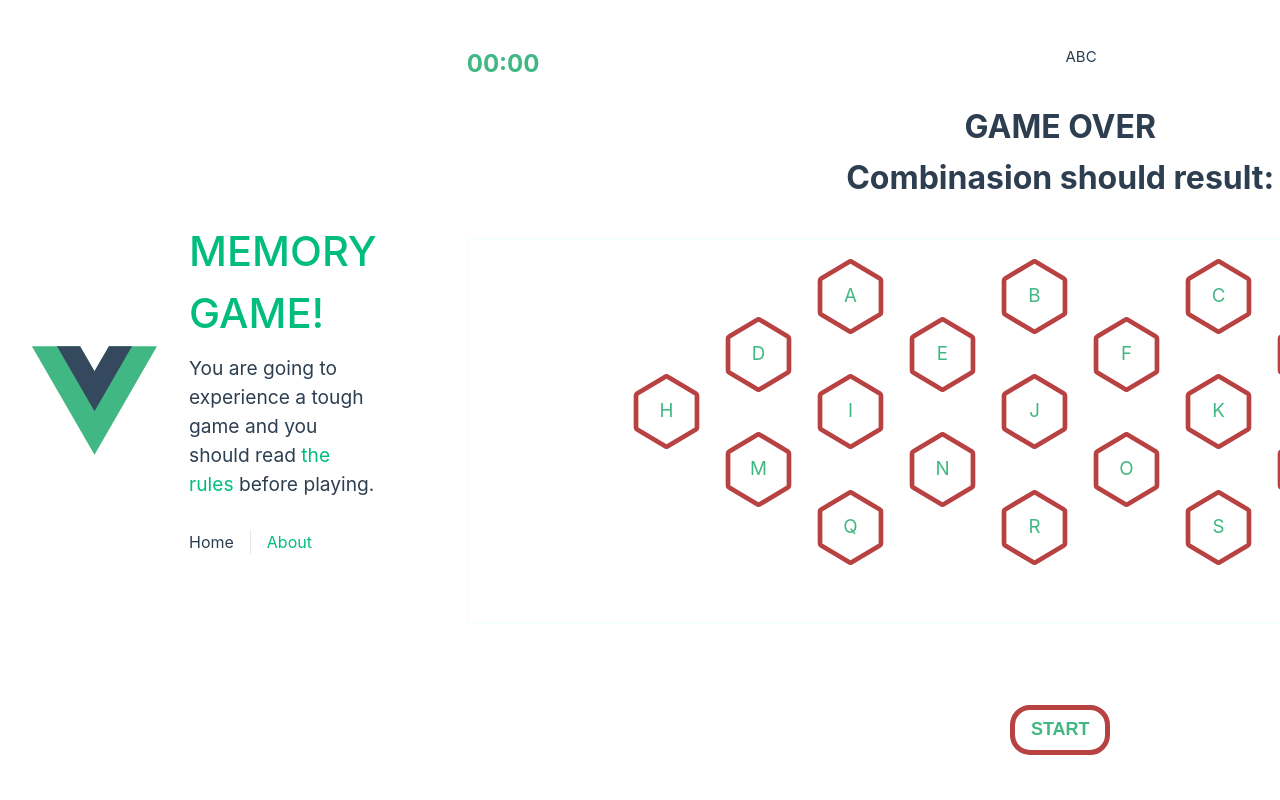
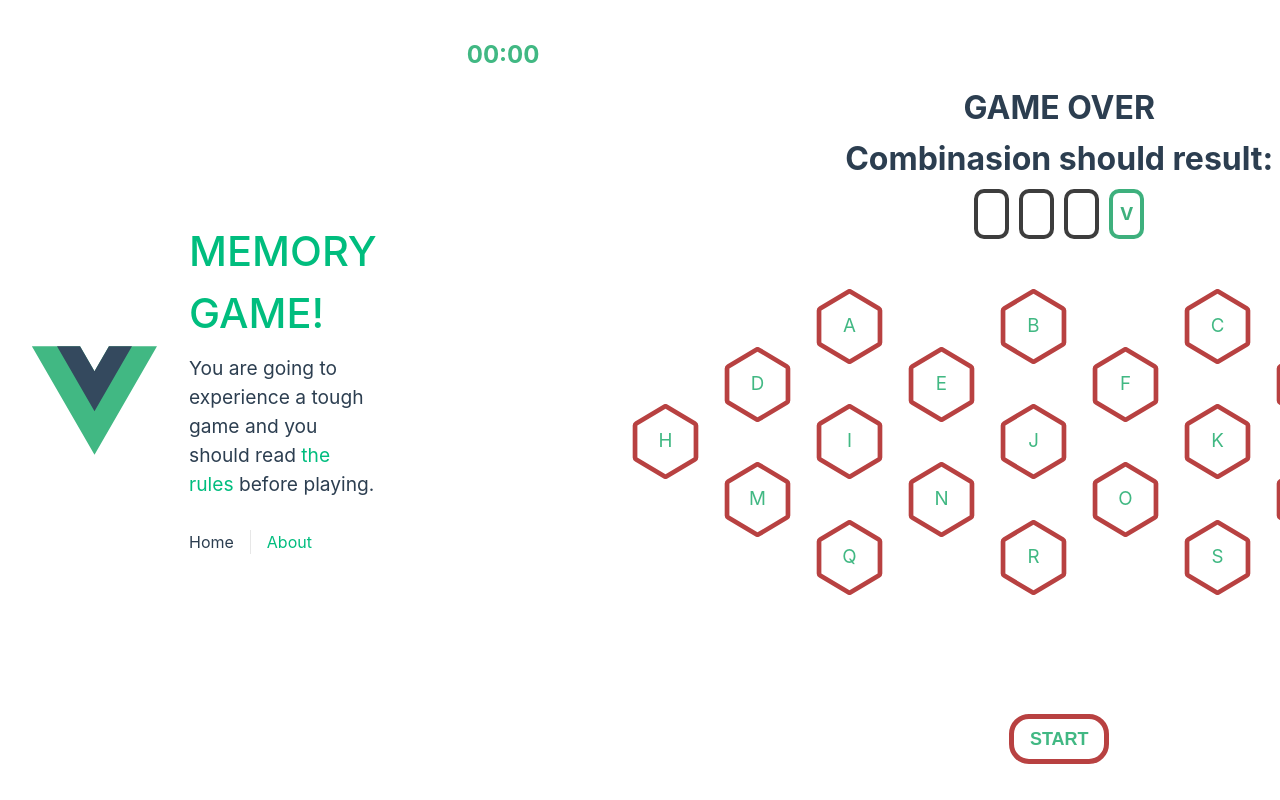
Before and after one commit to Neo-Ryo/memory-game, a Vue app: page / in a window 1280 px wide. Shown: the top 800 px of the page. Built offline with nearby package versions, Linux system fonts and the light colour scheme.

Commit message:
terrible commit with many changes in it

```diff
--- a/src/assets/hive.css
+++ b/src/assets/hive.css
@@ -1,5 +1,4 @@
 .hive-wrapper {
-  border: 1px solid azure;
   display: grid;
   grid-auto-flow: row;
   align-items: center;
@@ -10,13 +9,11 @@
   grid-template-rows: repeat(10, 1fr);
 }
 .one {
-  /* grid-area: one; */
   grid-area: 1 / 12 / 4/ 14;
   align-self: center;
   margin: auto;
 }
 .two {
-  /* grid-area: two; */
   grid-area: 1 / 18 / 4/ 20;
   align-self: center;
   margin: auto;
@@ -25,16 +22,13 @@
   grid-area: 1 / 24/ 4/ 26;
   align-self: center;
   margin: auto;
-  /* grid-area: three; */
 }
 .four {
-  /* grid-area: four; */
   grid-area: 3 / 9 / 5/ 11;
   align-self: center;
   margin: auto;
 }
 .five {
-  /* grid-area: five; */
   grid-area: 3 / 15 / 5/ 17;
   align-self: center;
   margin: auto;
@@ -43,10 +37,8 @@
   margin: auto;
   grid-area: 3 / 21 / 5/ 23;
   align-self: center;
-  /* grid-area: six; */
 }
 .seven {
-  /* grid-area: seven; */
   margin: auto;
   grid-area: 3 / 27 / 5/ 29;
   align-self: center;
@@ -55,16 +47,13 @@
   margin: auto;
   grid-area: 4 / 6 / 7/ 8;
   align-self: center;
-  /* grid-area: eight; */
 }
 .nine {
-  /* grid-area: nine; */
   margin: auto;
   grid-area: 4 / 12 / 7/ 14;
   align-self: center;
 }
 .ten {
-  /* grid-area: ten; */
   margin: auto;
   grid-area: 4 / 18 / 7/ 20;
   align-self: center;
@@ -74,58 +63,49 @@
   margin: auto;
   grid-area: 4 / 24 / 7/ 26;
   align-self: center;
-  /* grid-area: eleven; */
 }
 .twelve {
   grid-area: 4 / 30 / 7/ 32;
   align-self: center;
   margin: auto;
-  /* grid-area: twelve; */
 }
 .thirteen {
   grid-area: 5 / 9 / 9 / 11;
   align-self: center;
   margin: auto;
-  /* grid-area: thirteen; */
 }
 
 .fourteen {
   grid-area: 5 / 15 / 9/ 17;
   align-self: center;
   margin: auto;
-  /* grid-area: fourt; */
 }
 
 .fifteen {
   grid-area: 5 / 21 / 9 / 23;
   align-self: center;
   margin: auto;
-  /* grid-area: fift; */
 }
 
 .sixteen {
   grid-area: 5 / 27 / 9 / 29;
   align-self: center;
   margin: auto;
-  /* grid-area: sixt; */
 }
 
 .seventeen {
   grid-area: 6 / 12 / 11 / 14;
   align-self: center;
   margin: auto;
-  /* grid-area: sevent; */
 }
 
 .eighteen {
-  /* grid-area: eighteen; */
   grid-area: 6 / 18 / 11 / 20;
   align-self: center;
   margin: auto;
 }
 
 .nineteen {
-  /* grid-area: ninet; */
   grid-area: 6 / 24 / 11 / 26;
   align-self: center;
   margin: auto;
@@ -137,14 +117,12 @@
     width: 100%;
   }
   .one {
-    /* grid-area: one; */
     grid-area: 1 / 14 / 4/ 16;
     align-self: center;
     margin: auto;
   }
 
   .two {
-    /* grid-area: two; */
     grid-area: 1 / 18 / 4/ 20;
     align-self: center;
     margin: auto;
@@ -153,16 +131,13 @@
     grid-area: 1 / 22/ 4/ 24;
     align-self: center;
     margin: auto;
-    /* grid-area: three; */
   }
   .four {
-    /* grid-area: four; */
     grid-area: 3 / 12 / 5/ 14;
     align-self: center;
     margin: auto;
   }
   .five {
-    /* grid-area: five; */
     grid-area: 3 / 16 / 5/ 18;
     align-self: center;
     margin: auto;
@@ -171,10 +146,8 @@
     margin: auto;
     grid-area: 3 / 20 / 5/ 22;
     align-self: center;
-    /* grid-area: six; */
   }
   .seven {
-    /* grid-area: seven; */
     margin: auto;
     grid-area: 3 / 24 / 5/ 26;
     align-self: center;
@@ -183,16 +156,13 @@
     margin: auto;
     grid-area: 4 / 10 / 7/ 12;
     align-self: center;
-    /* grid-area: eight; */
   }
   .nine {
-    /* grid-area: nine; */
     margin: auto;
     grid-area: 4 / 14 / 7/ 16;
     align-self: center;
   }
   .ten {
-    /* grid-area: ten; */
     margin: auto;
     grid-area: 4 / 18 / 7/ 20;
     align-self: center;
@@ -202,58 +172,49 @@
     margin: auto;
     grid-area: 4 / 22 / 7/ 24;
     align-self: center;
-    /* grid-area: eleven; */
   }
   .twelve {
     grid-area: 4 / 26 / 7/ 28;
     align-self: center;
     margin: auto;
-    /* grid-area: twelve; */
   }
   .thirteen {
     grid-area: 5 / 12 / 9 / 14;
     align-self: center;
     margin: auto;
-    /* grid-area: thirteen; */
   }
 
   .fourteen {
     grid-area: 5 / 16 / 9/ 18;
     align-self: center;
     margin: auto;
-    /* grid-area: fourt; */
   }
 
   .fifteen {
     grid-area: 5 / 20 / 9 / 22;
     align-self: center;
     margin: auto;
-    /* grid-area: fift; */
   }
 
   .sixteen {
     grid-area: 5 / 24 / 9 / 26;
     align-self: center;
     margin: auto;
-    /* grid-area: sixt; */
   }
 
   .seventeen {
     grid-area: 6 / 14 / 11 / 16;
     align-self: center;
     margin: auto;
-    /* grid-area: sevent; */
   }
 
   .eighteen {
-    /* grid-area: eighteen; */
     grid-area: 6 / 18 / 11 / 20;
     align-self: center;
     margin: auto;
   }
 
   .nineteen {
-    /* grid-area: ninet; */
     grid-area: 6 / 22 / 11 / 24;
     align-self: center;
     margin: auto;
--- a/src/components/HiveGame.vue
+++ b/src/components/HiveGame.vue
@@ -1,5 +1,4 @@
 <script setup lang="ts">
-import { ref } from 'vue'
 import {
   phase,
   startGame,
@@ -10,13 +9,12 @@ import {
   phaseDesc
 } from '../game-setup/game'
 import { hexClass } from '../game-setup/hexaClasses'
+import { playerInput, submitCombi } from '../game-setup/playerInput'
 import Hexa2 from '../components/icons/HexagonComp.vue'
 import Timer from '../components/TimerVue.vue'
+import PlayerBox from '../components/PlayerInputBox.vue'
 
-const playerInput = ref('')
 function handleStartStop() {
-  console.log(gameStatus)
-
   if (gameStatus.value === 'stopped' || gameStatus.value === 'finished') {
     startGame()
   } else {
@@ -28,7 +26,7 @@ function handleStartStop() {
 <template>
   <div class="top-elements">
     <Timer />
-    <div class="player-combi">ABC</div>
+
     <div class="scores">3pts</div>
   </div>
   <div class="game-phase">
@@ -37,7 +35,16 @@ function handleStartStop() {
   <div class="game-phase-description">
     {{ phaseDesc }}
   </div>
-  <div class="number-to-find">Combinasion should result: {{ numToGuess }}</div>
+  <div class="number-to-find">
+    Combinasion should result: <span class="red-text">{{ numToGuess }}</span>
+  </div>
+  <div class="player-combi">
+    <PlayerBox :letter="playerInput[0]" />
+    <PlayerBox :letter="playerInput[1]" />
+    <PlayerBox :letter="playerInput[2]" />
+    <!-- <div class="del-key" @click="deleteInput">X</div> -->
+    <div class="validate-key" @click="submitCombi">V</div>
+  </div>
   <div class="hive-wrapper">
     <Hexa2
       :class="hexClass(index)"
@@ -87,8 +94,10 @@ function handleStartStop() {
 }
 .number-to-find {
   display: flex;
+  flex-direction: column;
   width: 100%;
   justify-content: center;
+  align-items: center;
   font-size: xx-large;
   font-weight: 700;
 }
@@ -98,6 +107,53 @@ function handleStartStop() {
   justify-content: center;
 }
 
+.player-combi {
+  display: flex;
+  width: 100%;
+  justify-content: center;
+}
+
+.del-key {
+  display: flex;
+  justify-content: center;
+  align-items: center;
+  font-size: larger;
+  font-weight: 700;
+  height: 50px;
+  width: 35px;
+  border: 4px solid #b84141;
+  color: #b84141;
+  border-radius: 10px;
+  margin: 5px 5px 5px 25px;
+  cursor: pointer;
+  user-select: none;
+}
+
+.del-key:hover {
+  background-color: #b84141;
+  color: inherit;
+}
+
+.validate-key {
+  display: flex;
+  justify-content: center;
+  align-items: center;
+  font-size: larger;
+  font-weight: 700;
+  height: 50px;
+  width: 35px;
+  border: 4px solid #3eb07d;
+  color: #3eb07d;
+  border-radius: 10px;
+  margin: 5px;
+  cursor: pointer;
+  user-select: none;
+}
+
+.validate-key:hover {
+  background-color: #3eb07d;
+  color: inherit;
+}
 .start-button {
   height: 50px;
   width: 100px;
@@ -114,4 +170,16 @@ function handleStartStop() {
   border: 5px solid #41b883;
   transition: 0.25s ease-in-out;
 }
+
+.red-text {
+  color: #b84141;
+}
+
+.green-text {
+  color: #41b883;
+}
+
+span {
+  background-color: transparent;
+}
 </style>
--- /dev/null
+++ b/src/components/PlayerInputBox.vue
@@ -0,0 +1,26 @@
+<script setup lang="ts">
+defineProps<{
+  letter: string | undefined
+}>()
+</script>
+
+<template>
+  <div class="player-input-box">
+    {{ letter }}
+  </div>
+</template>
+
+<style scoped>
+.player-input-box {
+  display: flex;
+  justify-content: center;
+  align-items: center;
+  font-size: larger;
+  font-weight: 700;
+  height: 50px;
+  width: 35px;
+  border: 4px solid #3d3d3d;
+  border-radius: 10px;
+  margin: 5px;
+}
+</style>
--- a/src/components/icons/HexagonComp.vue
+++ b/src/components/icons/HexagonComp.vue
@@ -1,22 +1,32 @@
 <script setup lang="ts">
-defineProps<{
+import { ref } from 'vue'
+import { phase } from '../../game-setup/game'
+import { handleEnterInupts } from '../../game-setup/playerInput'
+const props = defineProps<{
   value: string | number
 }>()
+
+const selected = ref(false)
+
+function setInput() {
+  if (phase.value === 'guessing phase' && typeof props.value === 'string') {
+    handleEnterInupts(props.value, selected)
+  }
+}
 </script>
 
 <template>
-  <div class="hexa-wrapper">
+  <div class="hexa-wrapper" @click="setInput()">
     <svg
       xmlns="http://www.w3.org/2000/svg"
       width="75"
       height="75"
-      fill="#b84141"
+      :fill="selected ? 'cyan' : '#b84141'"
       viewBox="0 0 16 16"
     >
       <path
         d="M14 4.577v6.846L8 15l-6-3.577V4.577L8 1l6 3.577zM8.5.134a1 1 0 0 0-1 0l-6 3.577a1 1 0 0 0-.5.866v6.846a1 1 0 0 0 .5.866l6 3.577a1 1 0 0 0 1 0l6-3.577a1 1 0 0 0 .5-.866V4.577a1 1 0 0 0-.5-.866L8.5.134z"
       />
-
       <text
         x="50%"
         y="50%"
@@ -37,6 +47,7 @@ defineProps<{
 .hexa-wrapper {
   width: 75px;
   height: 75px;
+  user-select: none;
 }
 
 svg:hover {
--- a/src/game-setup/game.ts
+++ b/src/game-setup/game.ts
@@ -1,8 +1,7 @@
-import { ref, type Ref } from 'vue'
+import { ref, watch, type Ref } from 'vue'
 import { useTimer, timerState } from './timer'
-import { diag_poss, grid, line_poss } from './gridData'
-
-export const combis = line_poss.concat(diag_poss)
+import { grid, allValidCombis } from './gridData'
+import { playerInput } from './playerInput'
 
 export function setUpGameGrid() {
   const num = Math.floor(Math.random() * 100)
@@ -13,7 +12,7 @@ export function setUpGameGrid() {
 
   const sGrid = grid
   const potentialRes: number[] = []
-  for (const combi of combis) {
+  for (const combi of allValidCombis) {
     const [l1, l2, l3] = combi
     const [res1, res2, res3] = [
       sGrid.find((e) => e.val === l1)?.int,
@@ -43,24 +42,27 @@ export type GameStatus = 'started' | 'stopped' | 'finished'
 export const gameStatus: Ref<GameStatus> = ref('stopped')
 export const phase = ref<'discovery phase' | 'guessing phase' | 'game over'>('game over')
 export const phaseDesc = ref<string | null>(null)
+export const gameHive = ref(grid)
+export const numToGuess = ref<number | null>(null)
+export const playerScore = ref<number>(0)
+// var
 const discovery = 'You have 1 minute to memorizing as much number as you can'
 const guessing = 'You have 2 minutes 30 to attempt good combinations'
-export const gameHive = ref(grid)
-export const numToGuess = ref<number | null>(null)
 // funcs
 export function startGame() {
   // discovery time
   gameStatus.value = 'started'
   phase.value = 'discovery phase'
   phaseDesc.value = discovery
+  numToGuess.value = null
   const { result, newGrid } = setUpGameGrid()
   gameHive.value = newGrid
-  useTimer(1, 0, () => {
+  useTimer(0, 2, () => {
     // game time
     phase.value = 'guessing phase'
     phaseDesc.value = guessing
     numToGuess.value = result
-    useTimer(2, 30, () => {
+    useTimer(0, 30, () => {
       phase.value = 'game over'
       phaseDesc.value = null
       gameStatus.value = 'finished'
@@ -77,8 +79,17 @@ export function stopGame() {
   const interval_id = setInterval(function () {}, Number.MAX_SAFE_INTEGER)
   // Clear any timeout/interval up to that id
   for (let i = 1; i < interval_id; i++) {
-    console.log(i)
-
     clearInterval(i)
   }
 }
+
+export function phaseWatcher(selected: Ref<boolean>) {
+  watch(phase, (newPhase) => {
+    console.log(newPhase)
+
+    if (newPhase === 'game over' || newPhase === 'discovery phase') {
+      playerInput.value = []
+      selected.value = false
+    }
+  })
+}
--- /dev/null
+++ b/src/game-setup/playerInput.ts
@@ -0,0 +1,34 @@
+import { ref, type Ref } from 'vue'
+import { checkIfValidInput } from './gridData'
+import { playerScore } from './game'
+
+// refs
+export const playerInput = ref<string[]>([])
+export const playerInputState = ref<null | boolean>(null)
+
+export function handleEnterInupts(i: string, selected: Ref<boolean>) {
+  if (selected.value) {
+    if (playerInput.value.length > 0)
+      playerInput.value.splice(
+        playerInput.value.findIndex((e) => e === i),
+        1
+      )
+    selected.value = false
+  } else if (playerInput.value.length < 3) {
+    playerInput.value.push(i)
+    selected.value = true
+  }
+}
+
+// export function deleteInput() {
+//   if (playerInput.value.length > 0) playerInput.value.pop()
+// }
+
+export function submitCombi() {
+  const res = checkIfValidInput(playerInput.value)
+  if (res) {
+    console.log('VALID!')
+  } else {
+    console.log('INVALID!')
+  }
+}
```
Also changed, not shown: src/game-setup/gridData.ts (+22 -2 lines).
